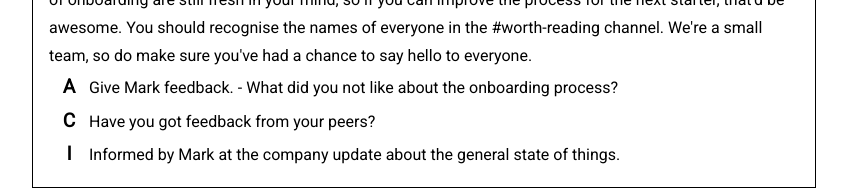
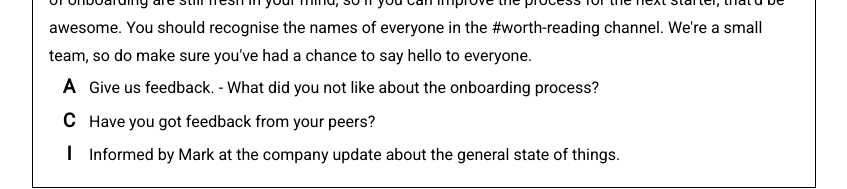
Before and after one commit to worthinternetsystems/new-starter, a Next.js app: page /launch/stage-two-seperation in a window 1280 px wide. Shown: the part 663-852 px from the top of the page, without its empty margins (216-1063 px from the left). Built offline with nearby package versions, Linux system fonts and the light colour scheme; a web font is replaced by a local one.

Commit message:
Change Mark to us for feedback

```diff
--- a/pages/launch/stage-two-seperation.js
+++ b/pages/launch/stage-two-seperation.js
@@ -17,7 +17,7 @@ export default function Home() {
           you've had a chance to say hello to everyone.
         </li>
         <li className="accountable">
-          Give Mark feedback. - What did you not like about the onboarding
+          Give us feedback. - What did you not like about the onboarding
           process?
         </li>
         <li className="consulted">Have you got feedback from your peers?</li>
```
